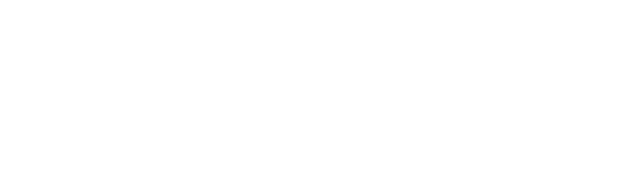
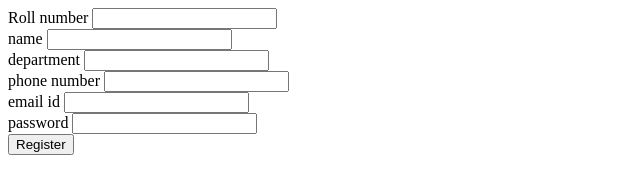
Before and after one commit to pranavvb03/devops-2024, a plain HTML site: page index.html in a window 1280 px wide. Shown: the whole page, without its empty margins (0-640 px from the left). Drawn offline with Linux system fonts and the light colour scheme.

Commit message:
updated index

```diff
--- a/index.html
+++ b/index.html
@@ -1,8 +1,27 @@
 <html lang = "en">
   <head>
-    <title>My first repo</title>
+    <title>Assignment 1</title>
   </head>
   <body>
+    <form action = "register.php" method = "POST">
+      <label for="rollno">Roll number</label>
+      <input type="text" id="text" name="rollno" required><br>
 
+      <label for="name">name</label>
+      <input type="text" id="name" name="name" required><br>
+      <label for="dept">department</label>
+      <input type="text" id="dept" name="dept" required><br>
+      <label for="phoneno">phone number</label>
+      <input type="tel" id="phoneno" name="phoneno" required><br>
+      <label for="email">email id</label>
+      <input type="email" id="email" name="email" required><br>
+      <label for="password">password</label>
+      <input type="password" id="password" name="password" required><br>
+      <button type="submit">Register</button>
+
+
+
+
+    </form>
   </body>
 </html>
```
